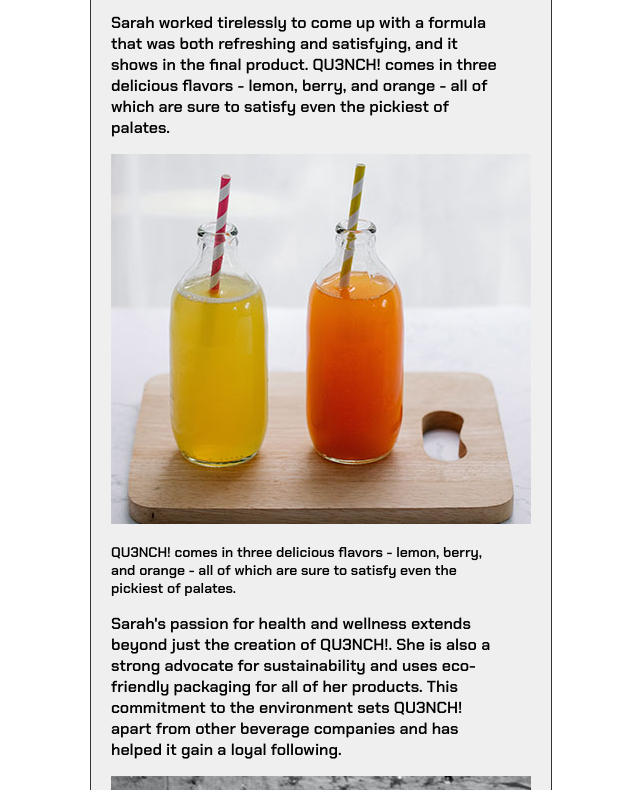
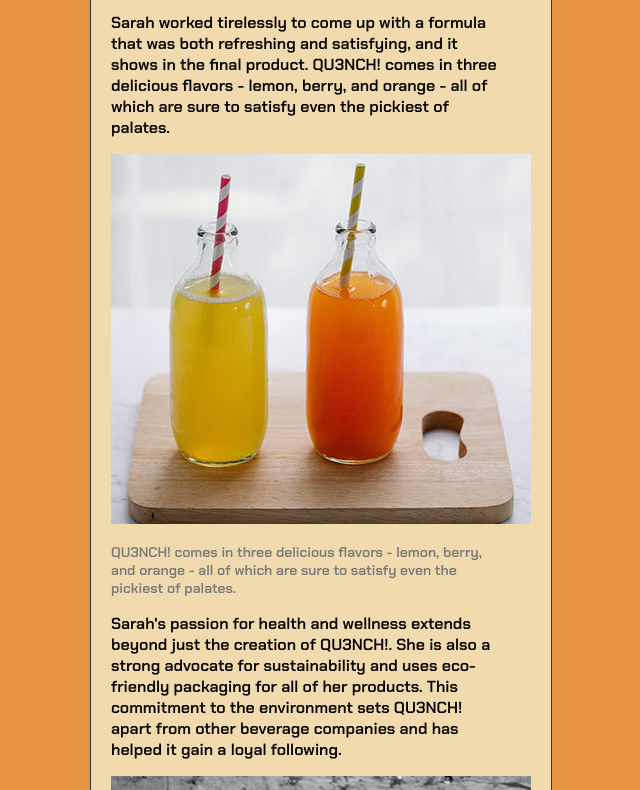
Before and after one commit to j-ohene/Ohene_Jesica_Project1-main, a plain HTML site: page index.html in a window 1280 px wide. Shown: the part 2010-2800 px from the top of the page, without its empty margins (319-959 px from the left). Drawn offline with Linux system fonts and the light colour scheme.

Commit message:
background colour

```diff
--- a/css/main.css
+++ b/css/main.css
@@ -9,6 +9,9 @@
 .hidden {
     display: none;
 }
+body{
+background-color: rgb(232, 148, 69);
+}
 h1,h2,h3,p{
     font-family: 'chakrapetch', Arial, Helvetica, sans-serif;
 }
@@ -17,7 +20,7 @@ h1,h2,h3,p{
     margin: 20px auto;
     width: 460px;
     border: solid 1px #333;
-    background: #efefef;
+    background: rgb(241, 218, 173);
     border-radius: 10px;
 }
 
@@ -36,13 +39,16 @@ article {
 article h1{
 font-size: 40px;
 text-align: center;
+color:rgb(172, 10, 10)
 }
 #caption{
     font-size: 14px;
+    color:rgb(122, 122, 122)
 }
 #caption img{
     margin-bottom: none;
     padding-bottom: none;
+    background-color: rgb(255, 236, 197);
 }
 img {
     margin-top: 0px;
```
